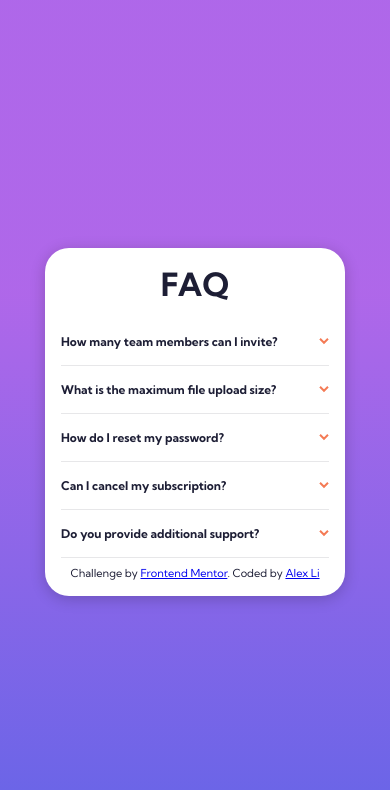
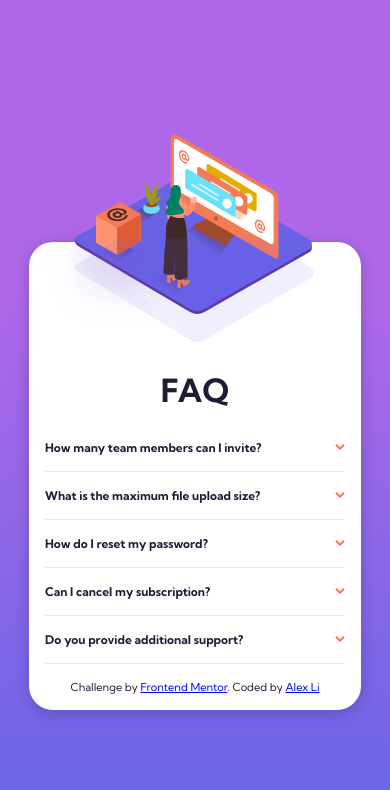
Before and after one commit to awexli/faq-accordion, a React (Create React App) app: page / in a window 390 px wide. Shown: the top 790 px of the page. Built offline with nearby package versions, Linux system fonts and the light colour scheme.

Commit message:
add illustration for mobile

```diff
--- a/src/App.jsx
+++ b/src/App.jsx
@@ -1,6 +1,6 @@
 import styled, { createGlobalStyle } from 'styled-components';
 
-import { Accordion } from './components/Accordion';
+import { Card } from './components/Card';
 
 const GlobalStyles = createGlobalStyle`
   html {
@@ -26,43 +26,14 @@ const MainContainer = styled.div`
   );
 
   // Expands background gradient on small viewports
-  height: 100vh;
+  min-height: 100vh;
+  max-height: 150vh;
   overflow: auto;
 
   display: flex;
   justify-content: center;
   align-items: center;
   color: var(--color-text-primary-dark);
-`;
-
-const MainCard = styled.div`
-  background: white;
-  width: 300px;
-  overflow: hidden;
-  border-radius: calc(16px * 1.5);
-  box-shadow: 0px 3px 15px rgba(0, 0, 0, 0.2);
-
-  @media (min-width: 576px) {
-    width: 400px;
-  }
-
-  @media (min-width: 768px) {
-    width: 500px;
-  }
-`;
-
-const CardWrapper = styled.div`
-  padding: 1rem;
-
-  h1 {
-    text-align: center;
-    margin-top: 0;
-  }
-`;
-
-const Attribution = styled.div`
-  font-size: 11px;
-  text-align: center;
 `;
 
 const messages = [
@@ -98,18 +69,7 @@ export const App = () => {
     <>
       <GlobalStyles />
       <MainContainer>
-        <MainCard>
-          <CardWrapper>
-            <h1>FAQ</h1>
-            {messages.map((message, ndx) => (
-              <Accordion messageId={`message-${ndx}`} key={ndx} faq={message} />
-            ))}
-            <Attribution>
-              Challenge by <a href="https://www.frontendmentor.io?ref=challenge" target="_blank" rel="noreferrer">Frontend Mentor</a>
-              . Coded by <a href="https://github.com/awexli">Alex Li</a>
-            </Attribution>
-          </CardWrapper>
-        </MainCard>
+        <Card messages={messages} />
       </MainContainer>
     </>
   );
--- a/src/assets/index.jsx
+++ b/src/assets/index.jsx
@@ -1,3 +1,6 @@
+import { ReactComponent as WomanMobile } from './illustration-woman-online-mobile.svg';
+import { ReactComponent as BackgroundPatternMobile } from './bg-pattern-mobile.svg';
+
 export const ArrowDown = ({ isExpand }) => (
   <svg
     width="10"
@@ -14,3 +17,6 @@ export const ArrowDown = ({ isExpand }) => (
     />
   </svg>
 );
+
+export const IllustrationMobile = () => <WomanMobile />;
+export const BackgroundMobile = () => <BackgroundPatternMobile />;
--- /dev/null
+++ b/src/components/Card.jsx
@@ -0,0 +1,88 @@
+import styled from 'styled-components';
+
+import { IllustrationMobile, BackgroundMobile } from '../assets/index';
+import { Accordion } from './Accordion';
+
+// Only purpose is to position the Illustration
+const CardShadow = styled.div`
+  position: relative;
+  padding-top: 6.75rem;
+  margin-top: 1rem;
+`;
+
+const IllustrationWrapper = styled.div`
+  display: flex;
+  justify-content: center;
+  padding-right: 2rem;
+
+  svg {
+    position: absolute;
+    top: 0;
+
+    :nth-child(2) {
+      padding-top: 6.5rem;
+      padding-left: 1.8rem;
+    }
+  }
+`;
+
+const CardContainer = styled.div`
+  background: white;
+  width: 270px;
+  overflow: hidden;
+  border-radius: calc(16px * 1.5);
+  box-shadow: 0px 3px 15px rgba(0, 0, 0, 0.2);
+  padding: 8rem 1rem 1rem 1rem;
+  margin-bottom: 1rem;
+
+  h1 {
+    text-align: center;
+    margin-top: 0;
+  }
+
+  @media (min-width: 375px) {
+    width: 300px;
+  }
+
+  @media (min-width: 576px) {
+    width: 400px;
+  }
+
+  @media (min-width: 768px) {
+    width: 500px;
+  }
+`;
+
+const Attribution = styled.div`
+  font-size: 11px;
+  text-align: center;
+  padding-top: 8px;
+`;
+
+export const Card = ({ messages }) => {
+  return (
+    <CardShadow>
+      <IllustrationWrapper>
+        <IllustrationMobile />
+        <BackgroundMobile />
+      </IllustrationWrapper>
+      <CardContainer>
+        <h1>FAQ</h1>
+        {messages.map((message, ndx) => (
+          <Accordion messageId={`message-${ndx}`} key={ndx} faq={message} />
+        ))}
+        <Attribution>
+          Challenge by{' '}
+          <a
+            href="https://www.frontendmentor.io?ref=challenge"
+            target="_blank"
+            rel="noreferrer"
+          >
+            Frontend Mentor
+          </a>
+          . Coded by <a href="https://github.com/awexli">Alex Li</a>
+        </Attribution>
+      </CardContainer>
+    </CardShadow>
+  );
+};
```
Also changed, not shown: src/assets/illustration-woman-online-mobile.svg.
